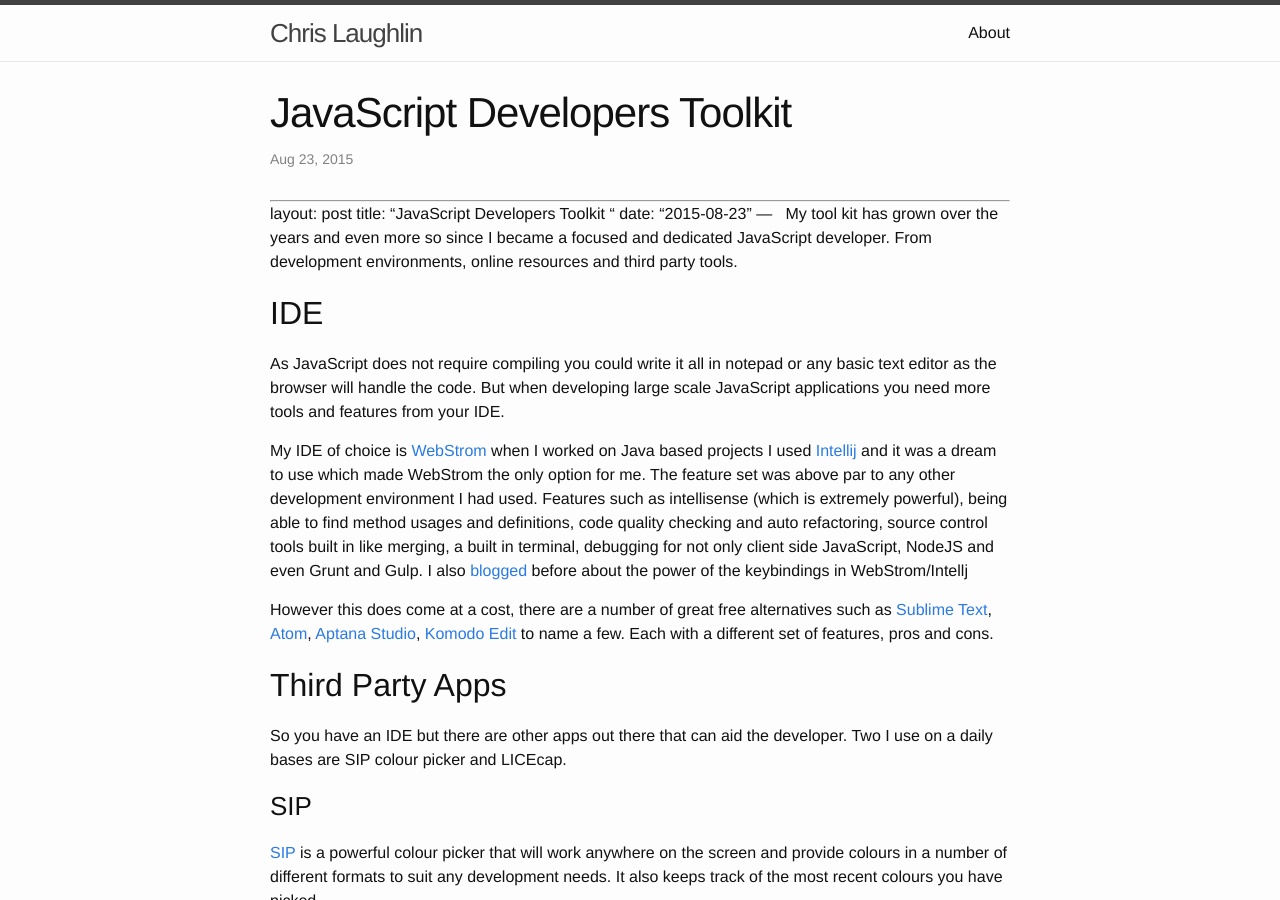
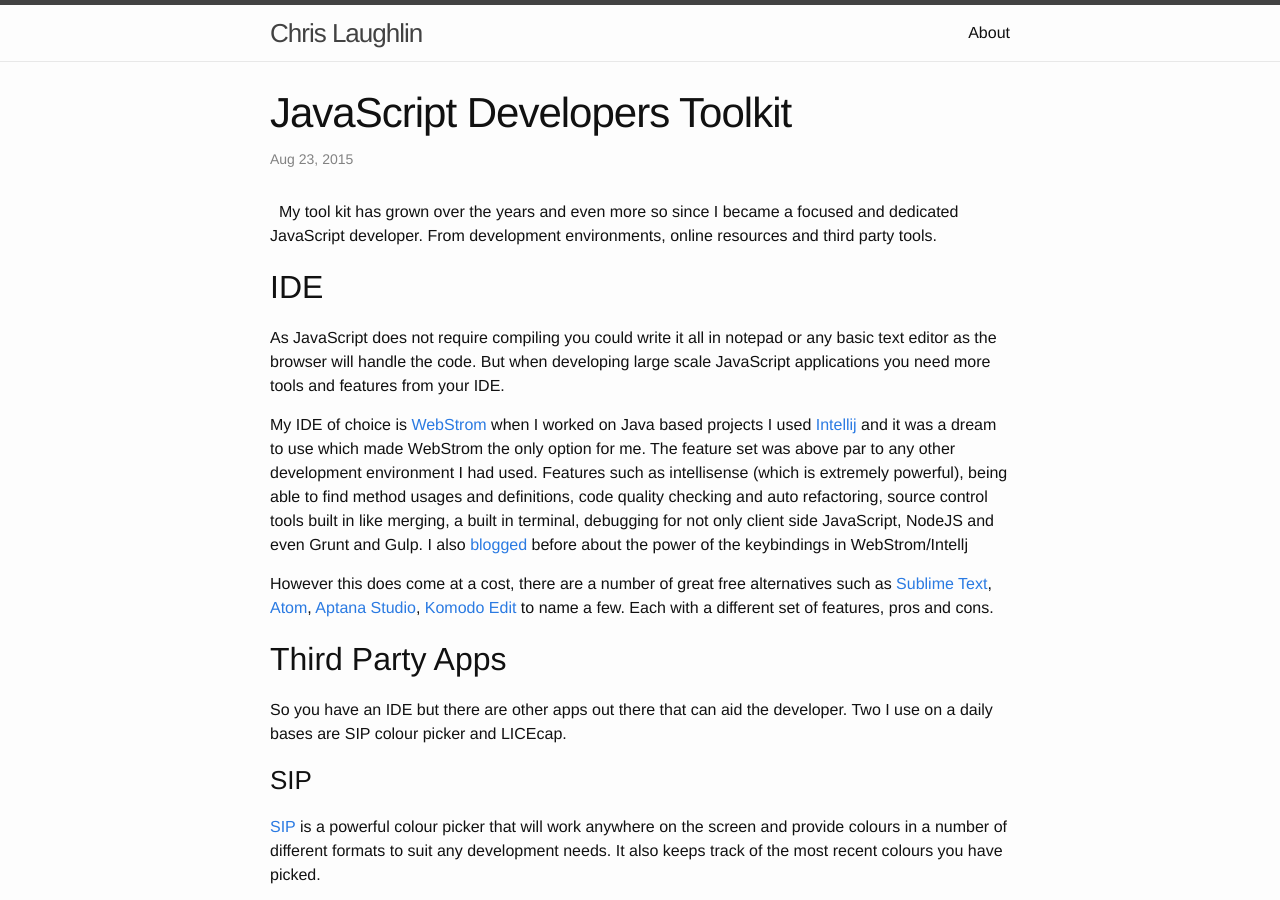
Before and after one commit to chrislaughlin/chrislaughlin.github.io, a Jekyll site: the page built from _posts/2015-08-23-javascript-developers-toolkit-.markdown, in a window 1280 px wide and 900 px high. Built offline with Jekyll 4.4.1, drawn with Linux system fonts in a browser that asks for light colours; comment, search, counter and statistics services are not loaded.

Commit message:
fixing formatting

```diff
--- a/_posts/2015-08-23-javascript-developers-toolkit-.markdown
+++ b/_posts/2015-08-23-javascript-developers-toolkit-.markdown
@@ -1,10 +1,3 @@
----
-layout: post
-title: "JavaScript Developers Toolkit "
-date: "2015-08-23"
-published: true
----
-
 ---
 layout: post
 title: "JavaScript Developers Toolkit "
```
